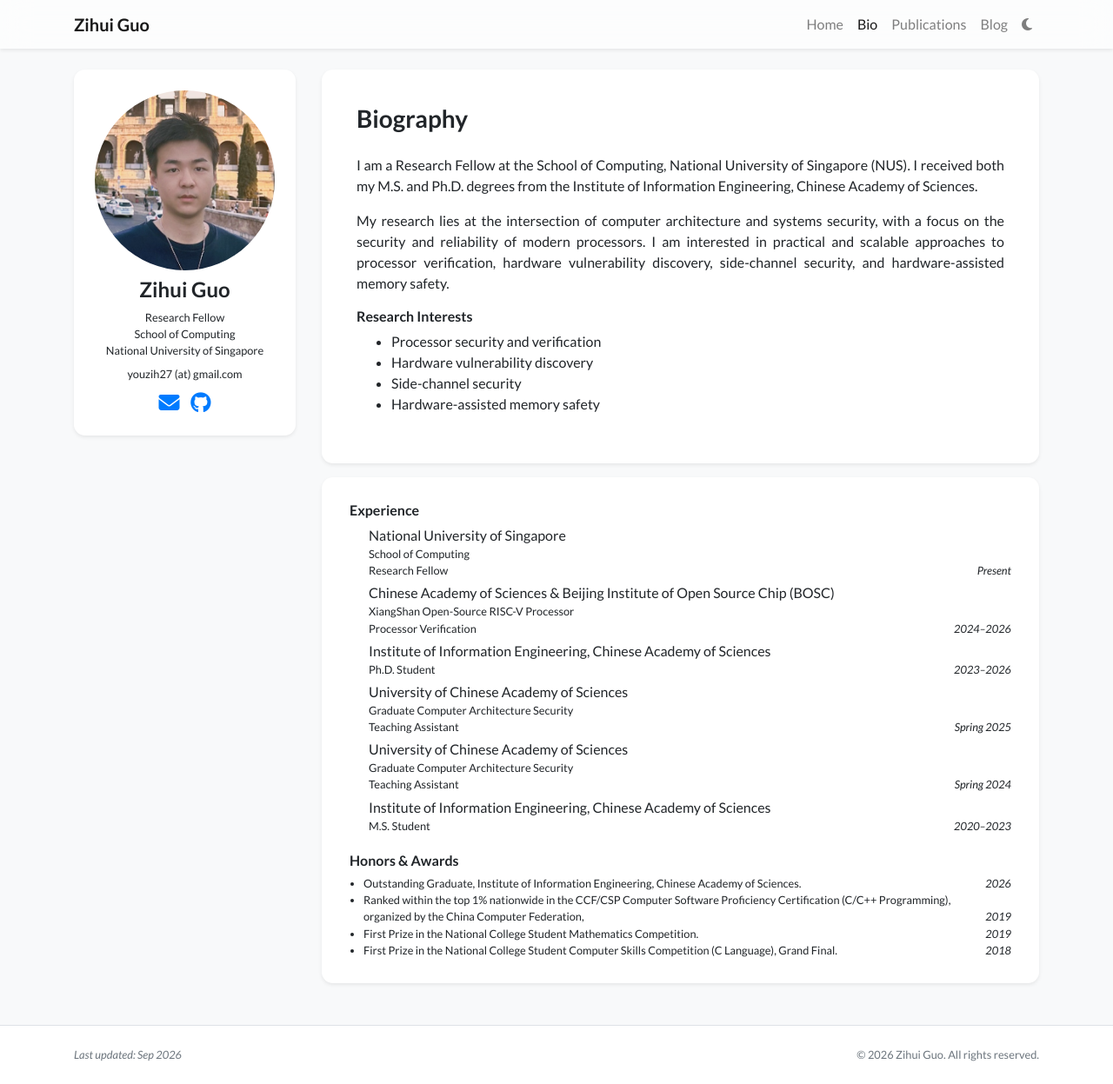
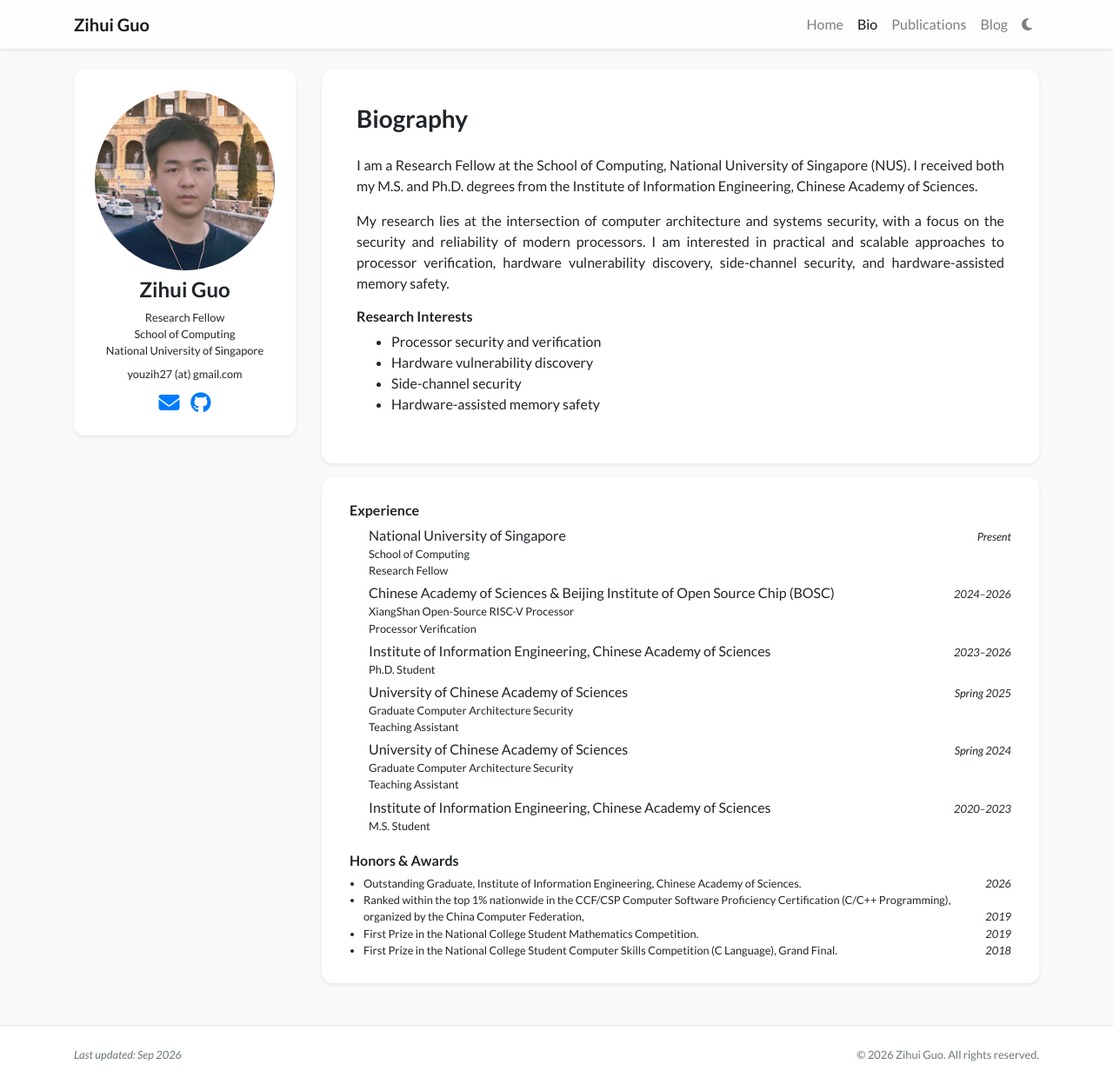
Before and after one commit to youzi27/youzi27.github.io, a Jekyll site: the page built from bio.html, in a window 1280 px wide and 1247 px high. Shown: the whole window at 87% size. Built offline with Jekyll 4.4.1, drawn with Linux system fonts in a browser that asks for light colours; nearby versions of some CDN libraries; a style sheet for code colours, icons or effects is not loaded.

Commit message:
Align experience dates with the institution name
The date sat in the position row, so entries with a dept line rendered it
two lines below the institution. Move it into the name row, right-aligned
and baseline-aligned.

Co-Authored-By: Claude Opus 5 <noreply@anthropic.com>

```diff
--- a/_includes/widgets/experience_card.html
+++ b/_includes/widgets/experience_card.html
@@ -12,12 +12,12 @@
                                 <li class="media mb-1">
                                     <img src="{{ item.logo | relative_url }}" alt="{{ item.name }}" style="width: 18px;" class="mr-1 mt-1">
                                     <div class="media-body">
-                                        <div>{{ item.name }}</div>
+                                        <div class="d-flex align-items-baseline">
+                                            <div>{{ item.name }}</div>
+                                            <div class="small ml-auto pl-2 no-break"><em>{{ item.date }}</em></div>
+                                        </div>
                                         <div class="small">{{ item.dept }}</div>
-                                        <div class="small d-flex">
-                                            <div>{{ item.position }}</div>
-                                            <div class="mt-auto ml-auto no-break"><em>{{ item.date }}</em></div>
-                                        </div>
+                                        <div class="small">{{ item.position }}</div>
                                     </div>
                                 </li>
                                 {% endfor %}
```
